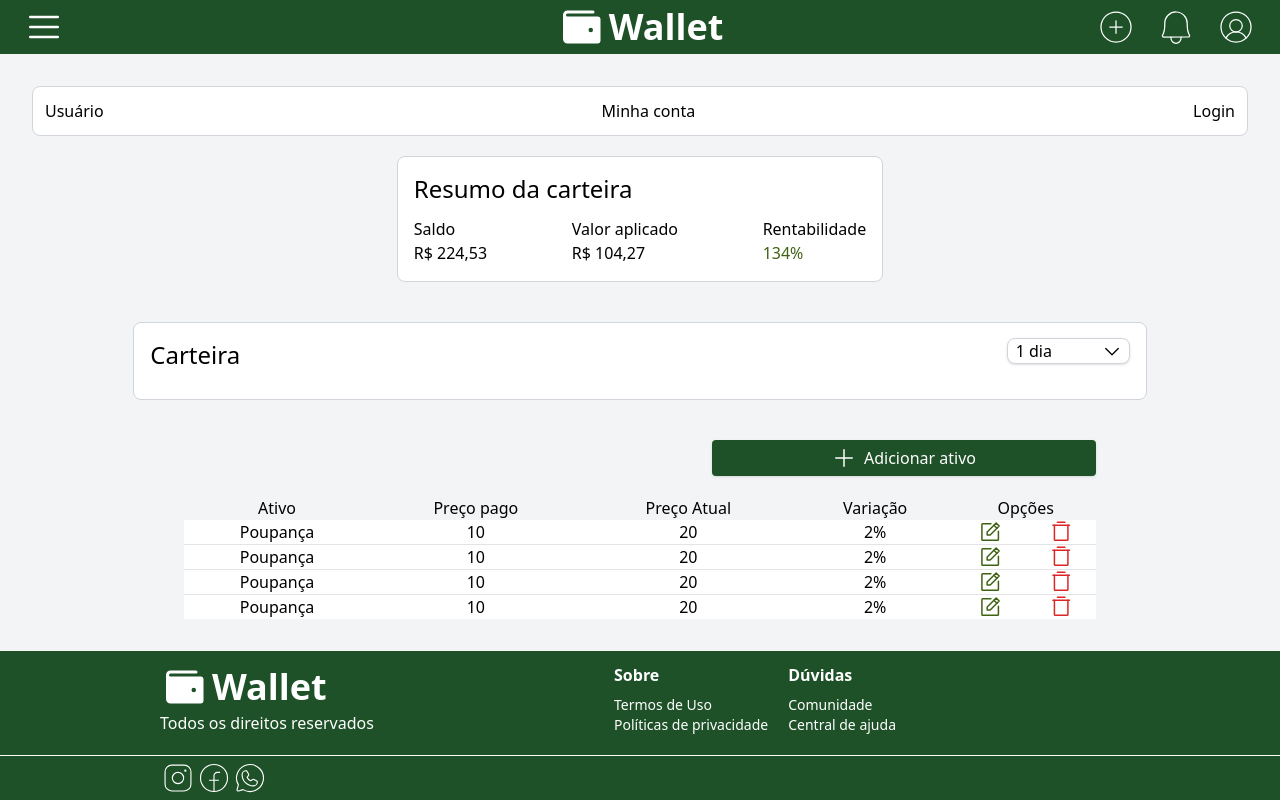
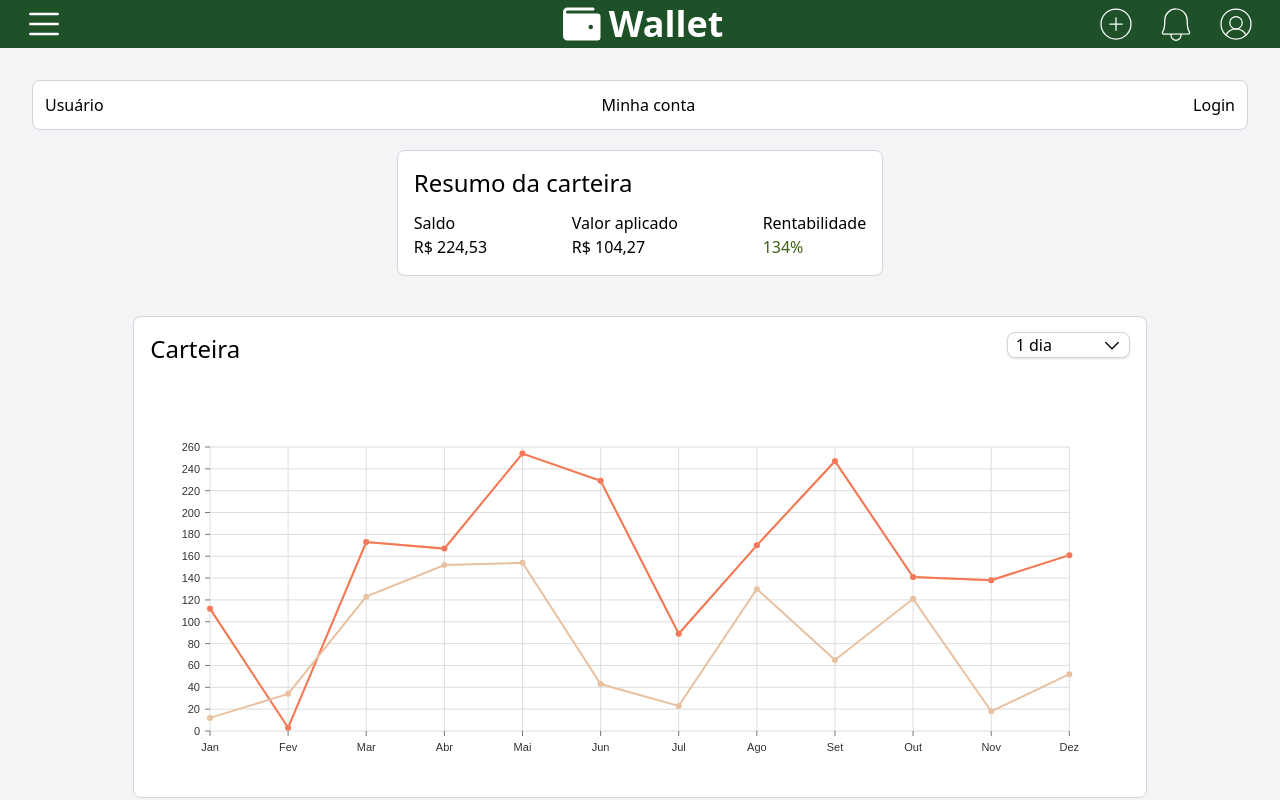
Before and after one commit to robsonvasquez/Carteira_de_Invertimento, a React (Vite) app in the folder investment-wallet-web/: page / in a window 1280 px wide. Shown: the top 800 px of the page. Built offline with nearby package versions, Linux system fonts and the light colour scheme.

Commit message:
Update: Graph

```diff
--- a/investment-wallet-web/src/components/CardGraph.tsx
+++ b/investment-wallet-web/src/components/CardGraph.tsx
@@ -1,4 +1,6 @@
 import Select from "./Select";
+
+import { ResponsiveLine } from '@nivo/line'
 
 const list = [
   {
@@ -31,14 +33,190 @@ const list = [
   },
 ]
 
+
 export default function CardGraph(){
+
+  const data = [
+    {
+      "id": "us",
+      "color": "hsl(191, 70%, 50%)",
+      "data": [
+        {
+          "x": "Jan",
+          "y": 12
+        },
+        {
+          "x": "Fev",
+          "y": 34
+        },
+        {
+          "x": "Mar",
+          "y": 123
+        },
+        {
+          "x": "Abr",
+          "y": 152
+        },
+        {
+          "x": "Mai",
+          "y": 154
+        },
+        {
+          "x": "Jun",
+          "y": 43
+        },
+        {
+          "x": "Jul",
+          "y": 23
+        },
+        {
+          "x": "Ago",
+          "y": 130
+        },
+        {
+          "x": "Set",
+          "y": 65
+        },
+        {
+          "x": "Out",
+          "y": 121
+        },
+        {
+          "x": "Nov",
+          "y": 18
+        },
+        {
+          "x": "Dez",
+          "y": 52
+        }
+      ]
+    },
+    {
+      "id": "germany",
+      "color": "hsl(291, 70%, 50%)",
+      "data": [
+        {
+          "x": "Jan",
+          "y": 112
+        },
+        {
+          "x": "Fev",
+          "y": 3
+        },
+        {
+          "x": "Mar",
+          "y": 173
+        },
+        {
+          "x": "Abr",
+          "y": 167
+        },
+        {
+          "x": "Mai",
+          "y": 254
+        },
+        {
+          "x": "Jun",
+          "y": 229
+        },
+        {
+          "x": "Jul",
+          "y": 89
+        },
+        {
+          "x": "Ago",
+          "y": 170
+        },
+        {
+          "x": "Set",
+          "y": 247
+        },
+        {
+          "x": "Out",
+          "y": 141
+        },
+        {
+          "x": "Nov",
+          "y": 138
+        },
+        {
+          "x": "Dez",
+          "y": 161
+        }
+      ]
+    },
+    {
+      "id": "norway",
+      "color": "hsl(261, 70%, 50%)",
+      "data": [
+        {
+          "x": "Jan",
+          "y": 112
+        },
+        {
+          "x": "Fev",
+          "y": 3
+        },
+        {
+          "x": "Mar",
+          "y": 173
+        },
+        {
+          "x": "Abr",
+          "y": 167
+        },
+        {
+          "x": "Mai",
+          "y": 254
+        },
+        {
+          "x": "Jun",
+          "y": 229
+        },
+        {
+          "x": "Jul",
+          "y": 89
+        },
+        {
+          "x": "Ago",
+          "y": 170
+        },
+        {
+          "x": "Set",
+          "y": 247
+        },
+        {
+          "x": "Out",
+          "y": 141
+        },
+        {
+          "x": "Nov",
+          "y": 138
+        },
+        {
+          "x": "Dez",
+          "y": 161
+        }
+      ]
+    }
+  ]
+
+
   return(
-    <div className="w-10/12 my-5 p-4 flex justify-between bg-white border border-gray-300 rounded-lg">
-      <h1 className="mb-3 text-2xl">Carteira</h1>
-      <Select
-        text="text select"
-        options={list}
-      />
+    <div className="w-10/12 my-5 p-4 flex flex-col bg-white border border-gray-300 rounded-lg">
+      <div className="mb-5 flex justify-between">
+        <h1 className="mb-3 text-2xl">Carteira</h1>
+        <Select
+          text="text select"
+          options={list}
+        />
+      </div>
+      <div className="flex w-full h-96">
+        <ResponsiveLine
+          data={data}
+          margin={{ top: 50, right: 60, bottom: 50, left: 60 }}
+        />
+      </div>
     </div>
   );
 }
```
